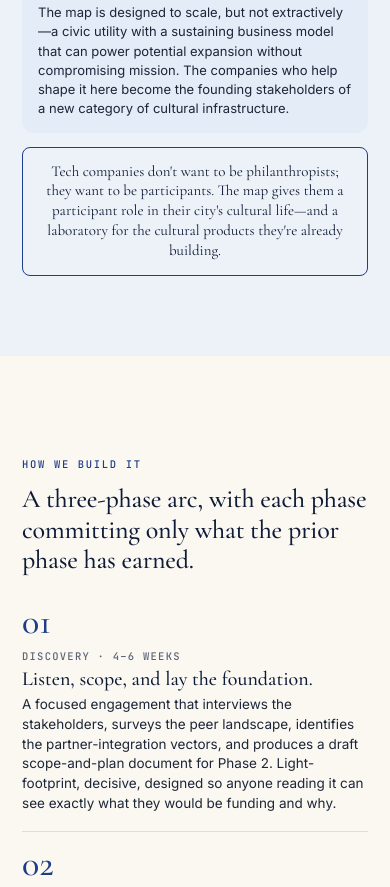
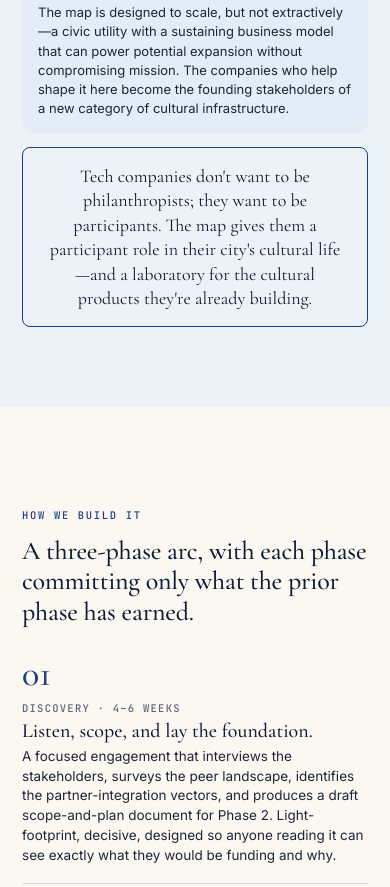
Before and after one commit to amgoldstein6/sf-civic-art-map, a plain HTML site: page index.html in a window 390 px wide. Shown: the part 7503-8390 px from the top of the page. Drawn offline with nearby package versions, Linux system fonts and the light colour scheme.

Commit message:
Mobile: bump unlock-banner text to 18px for readability
Co-Authored-By: Claude Opus 4.7 <noreply@anthropic.com>

```diff
--- a/index.html
+++ b/index.html
@@ -980,8 +980,8 @@
     .modes { grid-template-columns: 1fr; gap: 12px; }
     .modes > div { padding: 14px 16px; }
     .modes h4 { font-size: 20px; }
-    .unlock-banner { margin-top: 14px; padding: 14px 18px; }
-    .unlock-banner p { font-size: 15px; }
+    .unlock-banner { margin-top: 14px; padding: 16px 20px; }
+    .unlock-banner p { font-size: 18px; line-height: 1.36; }
 
     /* Phases */
     .phase { grid-template-columns: 1fr; gap: 8px; padding: 14px 0; }
```
Also changed, not shown: proposal.html (+2 -2 lines).
